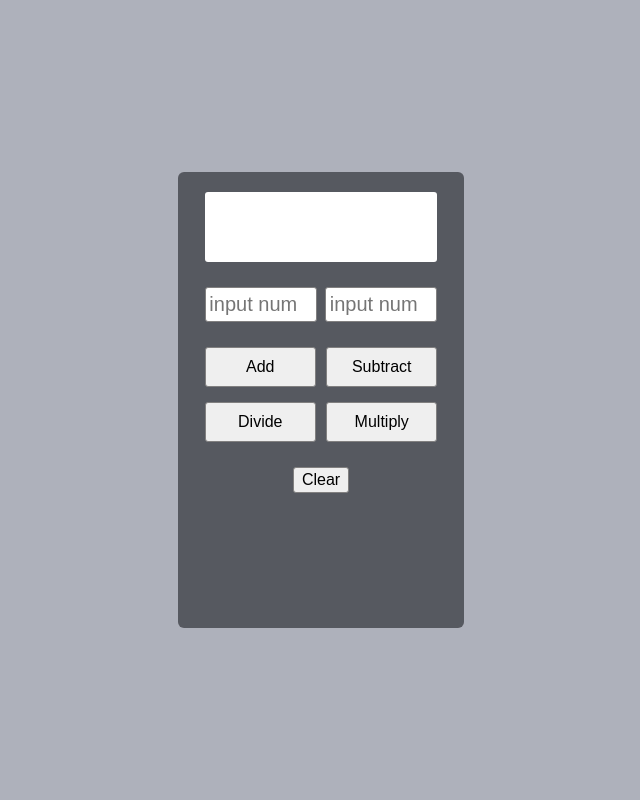
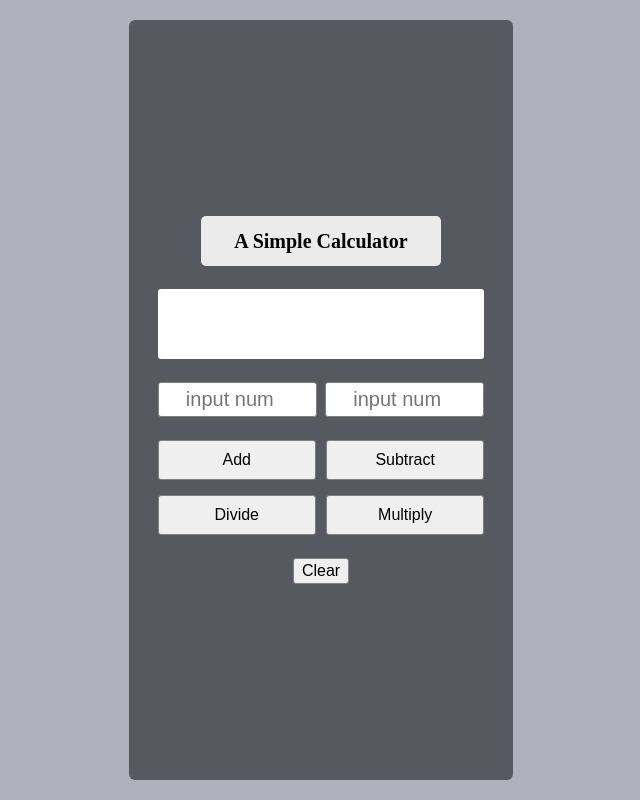
Before and after one commit to Chikadibia24/a-simple-calculator, a plain HTML site: page index.html in a window 1280 px wide. Shown: the whole page, without its empty margins (319-959 px from the left). Drawn offline with Linux system fonts and the light colour scheme.

Commit message:
Responsiveness bug fixes

```diff
--- a/index.html
+++ b/index.html
@@ -11,7 +11,9 @@
 <body>
 
   <div class="main-container">
-
+    <div id="h1-container">
+      <h1>A Simple Calculator</h1>
+    </div>
     <div class="outPut">
           <p id="para-1">
           </p>
--- a/style.css
+++ b/style.css
@@ -13,23 +13,37 @@ body{
   justify-content: center;
   align-items: center;
   margin: 0;
-  padding: 20px;
   width: 100%;
   background-color: rgba(154, 158, 171, 0.8);
 }
 
 .main-container{
-  padding: 20px 20px;
+  padding: 10px 20px;
   display: flex;
   flex-direction: column;
   gap: 25px;
-  /* justify-content: center; */
+  justify-content: center;
   align-items: center;
-  width: 23%;
-  height: 60%;
+  width: 78%;
+  height: fit-content;
   border-radius: 6px;
   margin: 0 auto 0 auto;
   background-color: rgba(0, 3, 7, 0.5);
+}
+
+#h1-container{
+  display: flex;
+  justify-content: center;
+  align-items: center;
+  background-color: rgb(235, 235, 235);
+  border-radius: 5px;
+  padding: 0 5px;
+  width: 70%;
+  h1{
+    text-align: center;
+    font-size: 20px;
+    font-weight: bold;
+  }
 }
 
 .outPut{
@@ -94,10 +108,46 @@ button{
   padding: 3px 8px;
 }
 
-@media only screen and (max-width: 600px){
-  .main-container{
-    width: 60%;
-    gap: 20px;
-    height: 61%;
+@media only screen and (min-width: 500px){
+    .main-container{
+    width: 65%;
+    gap: 23px;
+    height: 95%;
   }
 }
+
+@media only screen and (min-width: 600px){
+  .main-container{
+    width: 50%
+  }
+}
+
+@media only screen and (min-width: 768px){
+  .main-container{
+    width: 45%;}
+}
+
+@media only screen and (min-width: 840px){
+  .main-container{
+    width: 40%;}
+}
+
+@media only screen and (min-width: 940px){
+  .main-container{
+    width: 34%;}
+}
+
+@media only screen and (min-width: 1100px){
+  .main-container{
+    width: 32%;}
+}
+
+@media only screen and (min-width: 1200px){
+  .main-container{
+    width: 30%;}
+}
+
+@media only screen and (min-width: 1300px){
+  .main-container{
+    width: 25%;}
+}
```
